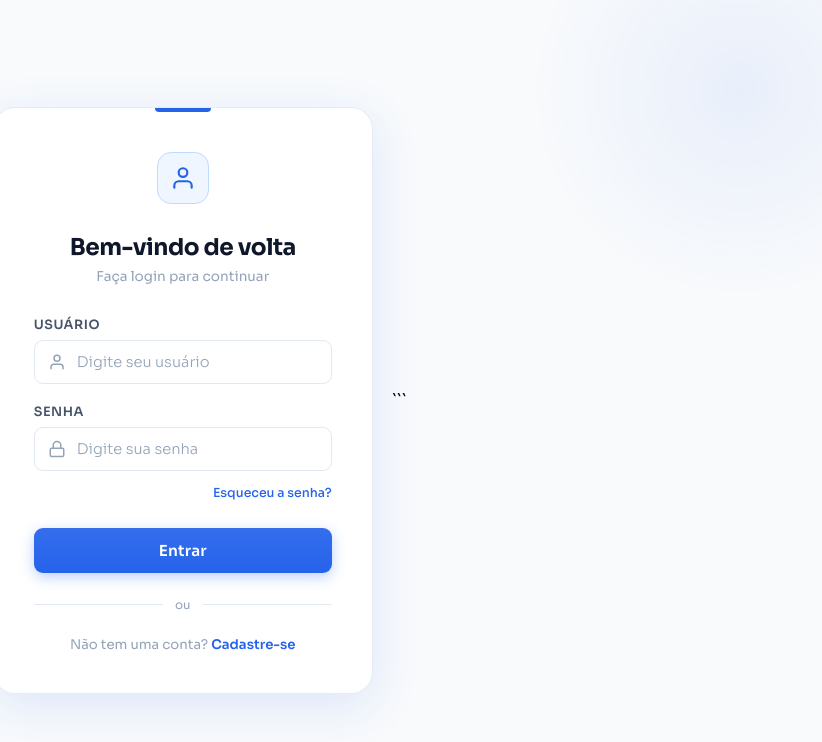
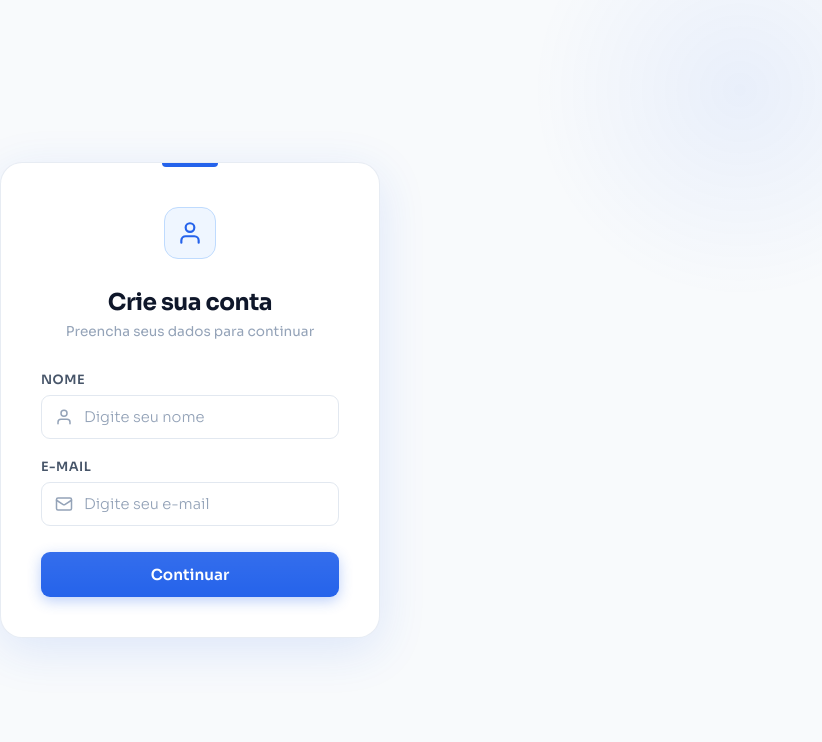
Before and after one commit to marcello-dev021/API-Clientes, a website: page Page_login/index.html in a window 1280 px wide. Shown: the whole page, without its empty margins (450-1272 px from the left). Drawn offline with Linux system fonts and the light colour scheme.

Commit message:
interface gráfica com IA

````diff
--- a/Page_login/index.html
+++ b/Page_login/index.html
@@ -3,315 +3,76 @@
 <head>
     <meta charset="UTF-8">
     <meta name="viewport" content="width=device-width, initial-scale=1.0">
-    <title>Page de Login</title>
+    <title>Cadastro</title>
     <link href="https://fonts.googleapis.com/css2?family=Sora:wght@300;400;500;600;700&display=swap" rel="stylesheet">
     <style>
-        *, *::before, *::after {
-            box-sizing: border-box;
-            margin: 0;
-            padding: 0;
+        *, *::before, *::after { box-sizing: border-box; margin: 0; padding: 0; }
+        :root {
+            --blue-primary: #2563EB; --blue-hover: #1D4ED8; --blue-light: #EFF6FF;
+            --blue-mid: #BFDBFE; --text-dark: #0F172A; --text-mid: #475569;
+            --text-light: #94A3B8; --border: #E2E8F0; --white: #FFFFFF; --bg: #F8FAFC;
+            --shadow-lg: 0 12px 48px rgba(37,99,235,0.13); --radius-sm: 9px;
         }
-
-        :root {
-            --blue-primary: #2563EB;
-            --blue-hover: #1D4ED8;
-            --blue-light: #EFF6FF;
-            --blue-mid: #BFDBFE;
-            --text-dark: #0F172A;
-            --text-mid: #475569;
-            --text-light: #94A3B8;
-            --border: #E2E8F0;
-            --white: #FFFFFF;
-            --bg: #F8FAFC;
-            --shadow-sm: 0 1px 3px rgba(0,0,0,0.06), 0 1px 2px rgba(0,0,0,0.04);
-            --shadow-md: 0 4px 24px rgba(37, 99, 235, 0.10), 0 1px 4px rgba(0,0,0,0.06);
-            --shadow-lg: 0 12px 48px rgba(37, 99, 235, 0.13);
-            --radius: 14px;
-            --radius-sm: 9px;
+        body {
+            font-family: 'Sora', sans-serif; background: var(--bg); min-height: 100vh;
+            display: flex; align-items: center; justify-content: center; overflow: hidden;
         }
-
-        body {
-            font-family: 'Sora', sans-serif;
-            background: var(--bg);
-            min-height: 100vh;
-            display: flex;
-            align-items: center;
-            justify-content: center;
-            position: relative;
-            overflow: hidden;
+        body::before {
+            content: ''; position: fixed; top: -120px; right: -120px; width: 420px; height: 420px;
+            background: radial-gradient(circle, rgba(37,99,235,0.07) 0%, transparent 70%);
+            border-radius: 50%; pointer-events: none;
         }
-
-        /* Subtle background decoration */
-        body::before {
-            content: '';
-            position: fixed;
-            top: -120px;
-            right: -120px;
-            width: 420px;
-            height: 420px;
-            background: radial-gradient(circle, rgba(37,99,235,0.07) 0%, transparent 70%);
-            border-radius: 50%;
-            pointer-events: none;
+        body::after {
+            content: ''; position: fixed; bottom: -100px; left: -100px; width: 380px; height: 380px;
+            background: radial-gradient(circle, rgba(37,99,235,0.05) 0%, transparent 70%);
+            border-radius: 50%; pointer-events: none;
         }
-
-        body::after {
-            content: '';
-            position: fixed;
-            bottom: -100px;
-            left: -100px;
-            width: 380px;
-            height: 380px;
-            background: radial-gradient(circle, rgba(37,99,235,0.05) 0%, transparent 70%);
-            border-radius: 50%;
-            pointer-events: none;
+        .container { width: 100%; max-width: 420px; padding: 20px; animation: fadeUp 0.5s ease both; }
+        @keyframes fadeUp { from { opacity: 0; transform: translateY(24px); } to { opacity: 1; transform: translateY(0); } }
+        .card {
+            background: var(--white); border-radius: 22px; padding: 44px 40px 40px;
+            box-shadow: var(--shadow-lg); border: 1px solid rgba(226,232,240,0.8); position: relative;
         }
-
-        .container {
-            width: 100%;
-            max-width: 420px;
-            padding: 20px;
-            animation: fadeUp 0.5s ease both;
+        .card::before {
+            content: ''; position: absolute; top: 0; left: 50%; transform: translateX(-50%);
+            width: 56px; height: 4px; background: var(--blue-primary); border-radius: 0 0 6px 6px;
         }
-
-        @keyframes fadeUp {
-            from { opacity: 0; transform: translateY(24px); }
-            to   { opacity: 1; transform: translateY(0); }
+        .logo { display: flex; align-items: center; justify-content: center; margin-bottom: 28px; }
+        .logo-icon {
+            width: 52px; height: 52px; background: var(--blue-light); border-radius: 14px;
+            display: flex; align-items: center; justify-content: center; border: 1.5px solid var(--blue-mid);
         }
-
-        .card {
-            background: var(--white);
-            border-radius: 22px;
-            padding: 44px 40px 40px;
-            box-shadow: var(--shadow-lg);
-            border: 1px solid rgba(226, 232, 240, 0.8);
-            position: relative;
+        .logo-icon svg { width: 26px; height: 26px; color: var(--blue-primary); }
+        .title { font-size: 1.45rem; font-weight: 700; color: var(--text-dark); text-align: center; letter-spacing: -0.02em; margin-bottom: 6px; }
+        .subtitle { font-size: 0.85rem; color: var(--text-light); text-align: center; margin-bottom: 32px; }
+        .form { display: flex; flex-direction: column; gap: 20px; }
+        .field { display: flex; flex-direction: column; gap: 7px; }
+        label { font-size: 0.8rem; font-weight: 600; color: var(--text-mid); letter-spacing: 0.04em; text-transform: uppercase; }
+        .input-wrapper { position: relative; }
+        .input-icon {
+            position: absolute; left: 14px; top: 50%; transform: translateY(-50%);
+            width: 18px; height: 18px; color: var(--text-light); pointer-events: none; transition: color 0.2s;
         }
-
-        /* Blue accent top bar */
-        .card::before {
-            content: '';
-            position: absolute;
-            top: 0; left: 50%;
-            transform: translateX(-50%);
-            width: 56px;
-            height: 4px;
-            background: var(--blue-primary);
-            border-radius: 0 0 6px 6px;
-        }
-
-        /* Logo / icon */
-        .logo {
-            display: flex;
-            align-items: center;
-            justify-content: center;
-            margin-bottom: 28px;
-        }
-
-        .logo-icon {
-            width: 52px;
-            height: 52px;
-            background: var(--blue-light);
-            border-radius: 14px;
-            display: flex;
-            align-items: center;
-            justify-content: center;
-            border: 1.5px solid var(--blue-mid);
-        }
-
-        .logo-icon svg {
-            width: 26px;
-            height: 26px;
-            color: var(--blue-primary);
-        }
-
-        .title {
-            font-size: 1.45rem;
-            font-weight: 700;
-            color: var(--text-dark);
-            text-align: center;
-            letter-spacing: -0.02em;
-            margin-bottom: 6px;
-        }
-
-        .subtitle {
-            font-size: 0.85rem;
-            color: var(--text-light);
-            text-align: center;
-            margin-bottom: 32px;
-            font-weight: 400;
-        }
-
-        .form {
-            display: flex;
-            flex-direction: column;
-            gap: 20px;
-        }
-
-        .field {
-            display: flex;
-            flex-direction: column;
-            gap: 7px;
-        }
-
-        label {
-            font-size: 0.8rem;
-            font-weight: 600;
-            color: var(--text-mid);
-            letter-spacing: 0.04em;
-            text-transform: uppercase;
-        }
-
-        .input-wrapper {
-            position: relative;
-        }
-
-        .input-icon {
-            position: absolute;
-            left: 14px;
-            top: 50%;
-            transform: translateY(-50%);
-            width: 18px;
-            height: 18px;
-            color: var(--text-light);
-            pointer-events: none;
-            transition: color 0.2s;
-        }
-
-        input[type="text"],
-        input[type="password"] {
-            width: 100%;
-            padding: 12px 14px 12px 42px;
-            border: 1.5px solid var(--border);
-            border-radius: var(--radius-sm);
-            font-family: 'Sora', sans-serif;
-            font-size: 0.92rem;
-            color: var(--text-dark);
-            background: var(--white);
-            outline: none;
+        input[type="text"], input[type="email"] {
+            width: 100%; padding: 12px 14px 12px 42px; border: 1.5px solid var(--border);
+            border-radius: var(--radius-sm); font-family: 'Sora', sans-serif; font-size: 0.92rem;
+            color: var(--text-dark); background: var(--white); outline: none;
             transition: border-color 0.2s, box-shadow 0.2s, background 0.2s;
         }
-
-        input[type="text"]::placeholder,
-        input[type="password"]::placeholder {
-            color: var(--text-light);
-            font-weight: 300;
+        input::placeholder { color: var(--text-light); font-weight: 300; }
+        input:focus { border-color: var(--blue-primary); box-shadow: 0 0 0 3.5px rgba(37,99,235,0.10); background: var(--blue-light); }
+        .field:focus-within .input-icon { color: var(--blue-primary); }
+        .button {
+            width: 100%; padding: 13px; background: var(--blue-primary); color: var(--white);
+            border: none; border-radius: var(--radius-sm); font-family: 'Sora', sans-serif;
+            font-size: 0.95rem; font-weight: 600; cursor: pointer; margin-top: 6px;
+            transition: background 0.2s, transform 0.15s, box-shadow 0.2s;
+            box-shadow: 0 4px 14px rgba(37,99,235,0.30); position: relative; overflow: hidden;
         }
-
-        input[type="text"]:focus,
-        input[type="password"]:focus {
-            border-color: var(--blue-primary);
-            box-shadow: 0 0 0 3.5px rgba(37,99,235,0.10);
-            background: var(--blue-light);
-        }
-
-        input[type="text"]:focus + .input-icon,
-        input[type="password"]:focus + .input-icon {
-            color: var(--blue-primary);
-        }
-
-        .field:focus-within .input-icon {
-            color: var(--blue-primary);
-        }
-
-        .forgot {
-            text-align: right;
-            margin-top: -10px;
-        }
-
-        .forgot a {
-            font-size: 0.78rem;
-            color: var(--blue-primary);
-            text-decoration: none;
-            font-weight: 500;
-            transition: opacity 0.2s;
-        }
-
-        .forgot a:hover {
-            opacity: 0.7;
-            text-decoration: underline;
-        }
-
-        .button {
-            width: 100%;
-            padding: 13px;
-            background: var(--blue-primary);
-            color: var(--white);
-            border: none;
-            border-radius: var(--radius-sm);
-            font-family: 'Sora', sans-serif;
-            font-size: 0.95rem;
-            font-weight: 600;
-            letter-spacing: 0.01em;
-            cursor: pointer;
-            margin-top: 6px;
-            transition: background 0.2s, transform 0.15s, box-shadow 0.2s;
-            box-shadow: 0 4px 14px rgba(37,99,235,0.30);
-            position: relative;
-            overflow: hidden;
-        }
-
-        .button::after {
-            content: '';
-            position: absolute;
-            inset: 0;
-            background: linear-gradient(to bottom, rgba(255,255,255,0.07), transparent);
-            pointer-events: none;
-        }
-
-        .button:hover {
-            background: var(--blue-hover);
-            box-shadow: 0 6px 20px rgba(37,99,235,0.38);
-            transform: translateY(-1px);
-        }
-
-        .button:active {
-            transform: translateY(0px);
-            box-shadow: 0 2px 8px rgba(37,99,235,0.25);
-        }
-
-        .divider {
-            display: flex;
-            align-items: center;
-            gap: 12px;
-            margin: 4px 0;
-        }
-
-        .divider::before,
-        .divider::after {
-            content: '';
-            flex: 1;
-            height: 1px;
-            background: var(--border);
-        }
-
-        .divider span {
-            font-size: 0.75rem;
-            color: var(--text-light);
-            white-space: nowrap;
-        }
-
-        .register {
-            text-align: center;
-            font-size: 0.83rem;
-            color: var(--text-light);
-        }
-
-        .register a {
-            color: var(--blue-primary);
-            font-weight: 600;
-            text-decoration: none;
-            transition: opacity 0.2s;
-        }
-
-        .register a:hover {
-            opacity: 0.75;
-            text-decoration: underline;
-        }
-
-        @media (max-width: 480px) {
-            .card { padding: 36px 24px 32px; }
-            .title { font-size: 1.25rem; }
-        }
+        .button::after { content: ''; position: absolute; inset: 0; background: linear-gradient(to bottom, rgba(255,255,255,0.07), transparent); pointer-events: none; }
+        .button:hover { background: var(--blue-hover); box-shadow: 0 6px 20px rgba(37,99,235,0.38); transform: translateY(-1px); }
+        .button:active { transform: translateY(0); box-shadow: 0 2px 8px rgba(37,99,235,0.25); }
+        @media (max-width: 480px) { .card { padding: 36px 24px 32px; } .title { font-size: 1.25rem; } }
     </style>
 </head>
 <body>
@@ -326,14 +87,14 @@
                 </div>
             </div>
 
-            <h1 class="title">Bem-vindo de volta</h1>
-            <p class="subtitle">Faça login para continuar</p>
+            <h1 class="title">Crie sua conta</h1>
+            <p class="subtitle">Preencha seus dados para continuar</p>
 
-            <form class="form" action="/login" method="post">
+            <form class="form" action="/register" method="post">
                 <div class="field">
-                    <label for="username">Usuário</label>
+                    <label for="name">Nome</label>
                     <div class="input-wrapper">
-                        <input type="text" id="username" name="username" placeholder="Digite seu usuário" required>
+                        <input type="text" id="name" name="name" placeholder="Digite seu nome" required>
                         <svg class="input-icon" viewBox="0 0 24 24" fill="none" stroke="currentColor" stroke-width="2" stroke-linecap="round" stroke-linejoin="round">
                             <path d="M20 21v-2a4 4 0 0 0-4-4H8a4 4 0 0 0-4 4v2"/>
                             <circle cx="12" cy="7" r="4"/>
@@ -342,28 +103,19 @@
                 </div>
 
                 <div class="field">
-                    <label for="password">Senha</label>
+                    <label for="email">E-mail</label>
                     <div class="input-wrapper">
-                        <input type="password" id="password" name="password" placeholder="Digite sua senha" required>
+                        <input type="email" id="email" name="email" placeholder="Digite seu e-mail" required>
                         <svg class="input-icon" viewBox="0 0 24 24" fill="none" stroke="currentColor" stroke-width="2" stroke-linecap="round" stroke-linejoin="round">
-                            <rect x="3" y="11" width="18" height="11" rx="2" ry="2"/>
-                            <path d="M7 11V7a5 5 0 0 1 10 0v4"/>
+                            <rect x="2" y="4" width="20" height="16" rx="2"/>
+                            <path d="m22 7-8.97 5.7a1.94 1.94 0 0 1-2.06 0L2 7"/>
                         </svg>
                     </div>
                 </div>
 
-                <div class="forgot">
-                    <a href="#">Esqueceu a senha?</a>
-                </div>
-
-                <button class="button" type="submit">Entrar</button>
-
-                <div class="divider"><span>ou</span></div>
-
-                <p class="register">Não tem uma conta? <a href="#">Cadastre-se</a></p>
+                <button class="button" type="submit">Continuar</button>
             </form>
         </div>
     </main>
 </body>
 </html>
-```
````
Also changed, not shown: Page_login/index2.html (added, +11 -0 lines).
